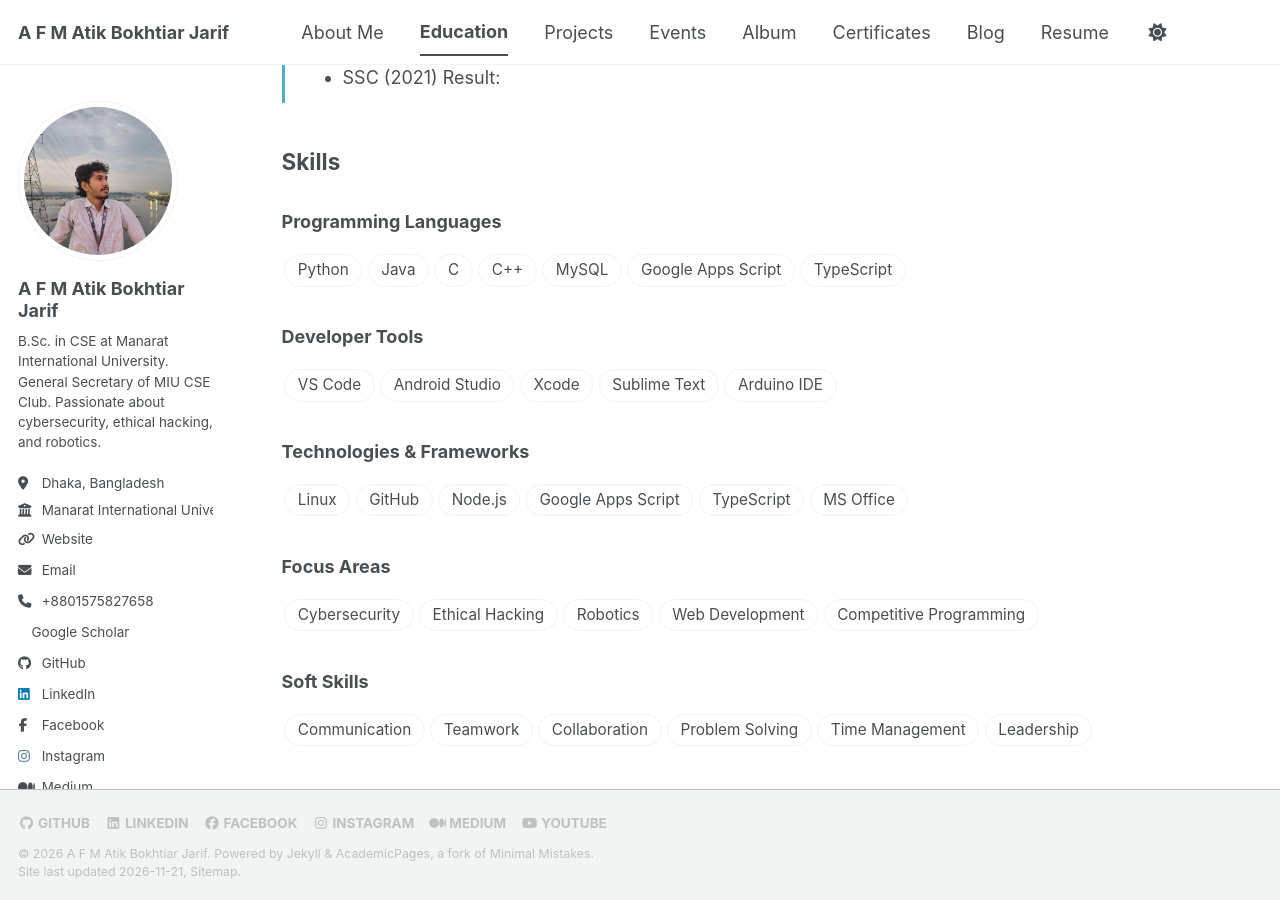
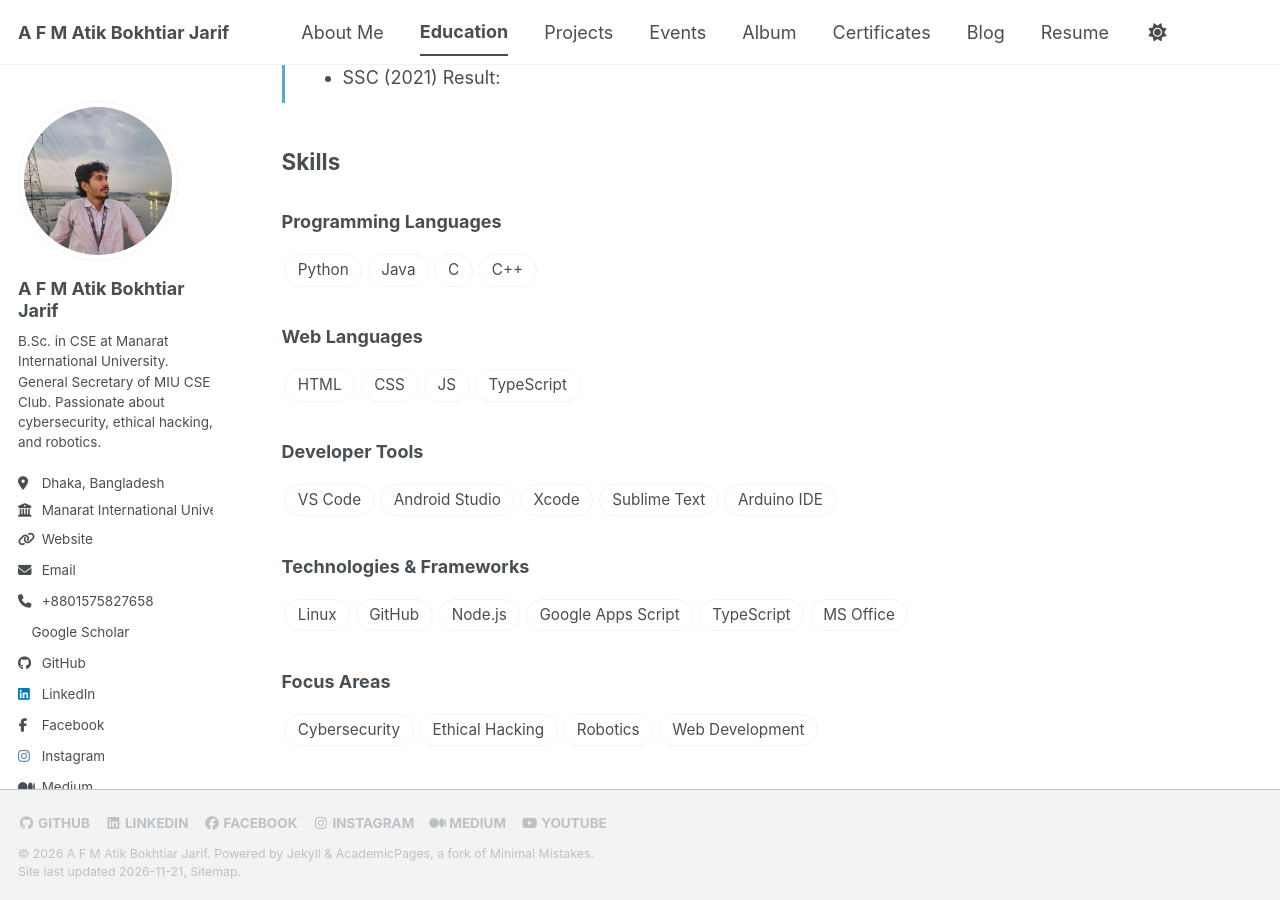
Before and after one commit to afmjarif/afmjarif.github.io, a Jekyll site: the page built from _pages/education.html, in a window 1280 px wide and 900 px high, scrolled down 662 px. Built offline with Jekyll 4.4.1, drawn with Linux system fonts in a browser that asks for light colours; a script bundle is joined from its source files by our own code; a style sheet for code colours, icons or effects is not loaded.

Commit message:
Update skills.yml

```diff
--- a/_data/skills.yml
+++ b/_data/skills.yml
@@ -1,11 +1,13 @@
 # Edit skills here. Each group becomes a section of tags on /skills/
 - group: "Programming Languages"
-  items: [Python, Java, C, "C++", MySQL, "Google Apps Script", TypeScript]
+  items: [Python, Java, C, "C++"]
+- group: "Web Languages"
+  items: [HTML, CSS, JS, TypeScript]
 - group: "Developer Tools"
   items: ["VS Code", "Android Studio", Xcode, "Sublime Text", "Arduino IDE"]
 - group: "Technologies & Frameworks"
   items: [Linux, GitHub, "Node.js", "Google Apps Script", TypeScript, "MS Office"]
 - group: "Focus Areas"
-  items: [Cybersecurity, "Ethical Hacking", Robotics, "Web Development", "Competitive Programming"]
+  items: [Cybersecurity, "Ethical Hacking", Robotics, "Web Development"]
 - group: "Soft Skills"
   items: [Communication, Teamwork, Collaboration, "Problem Solving", "Time Management", Leadership]
```
